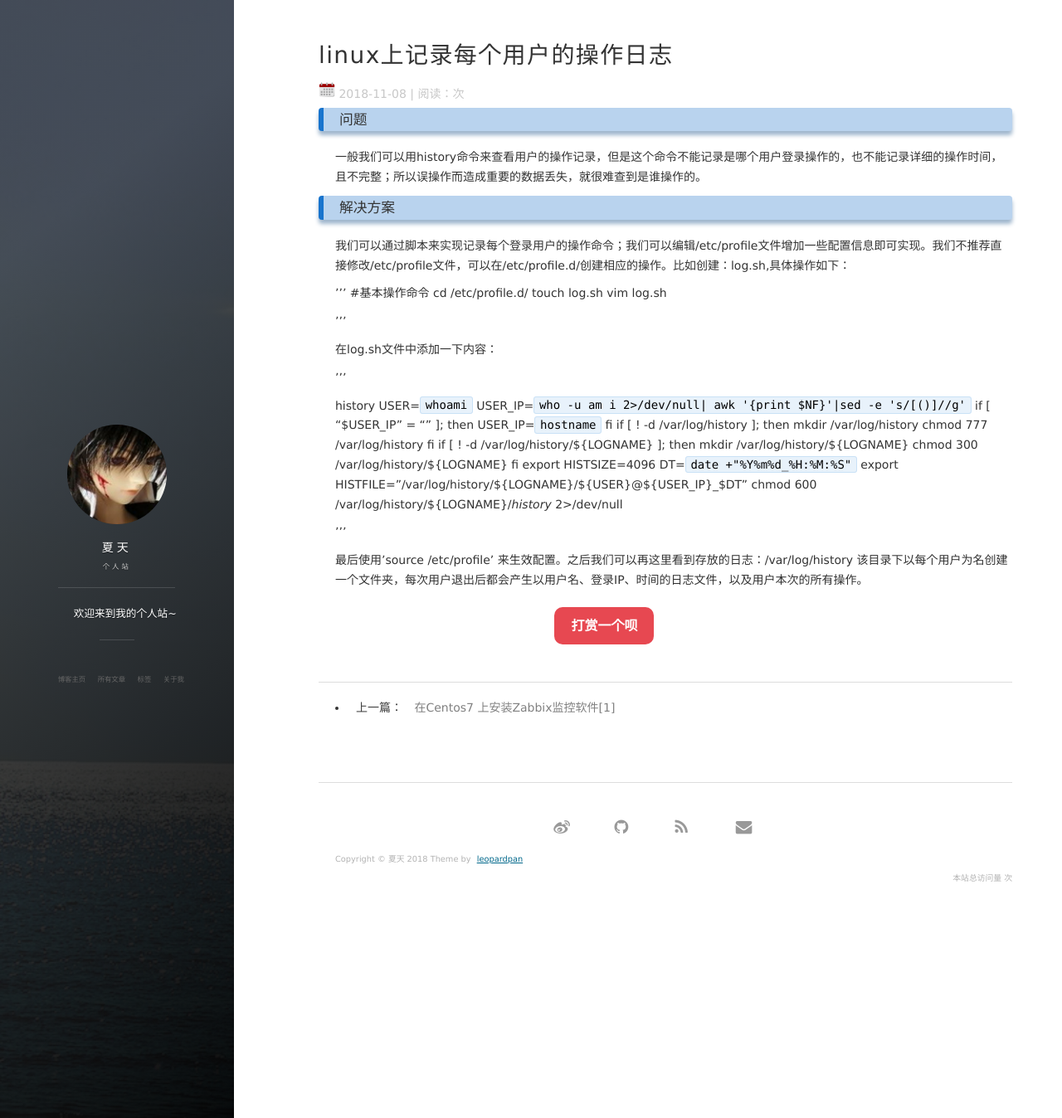
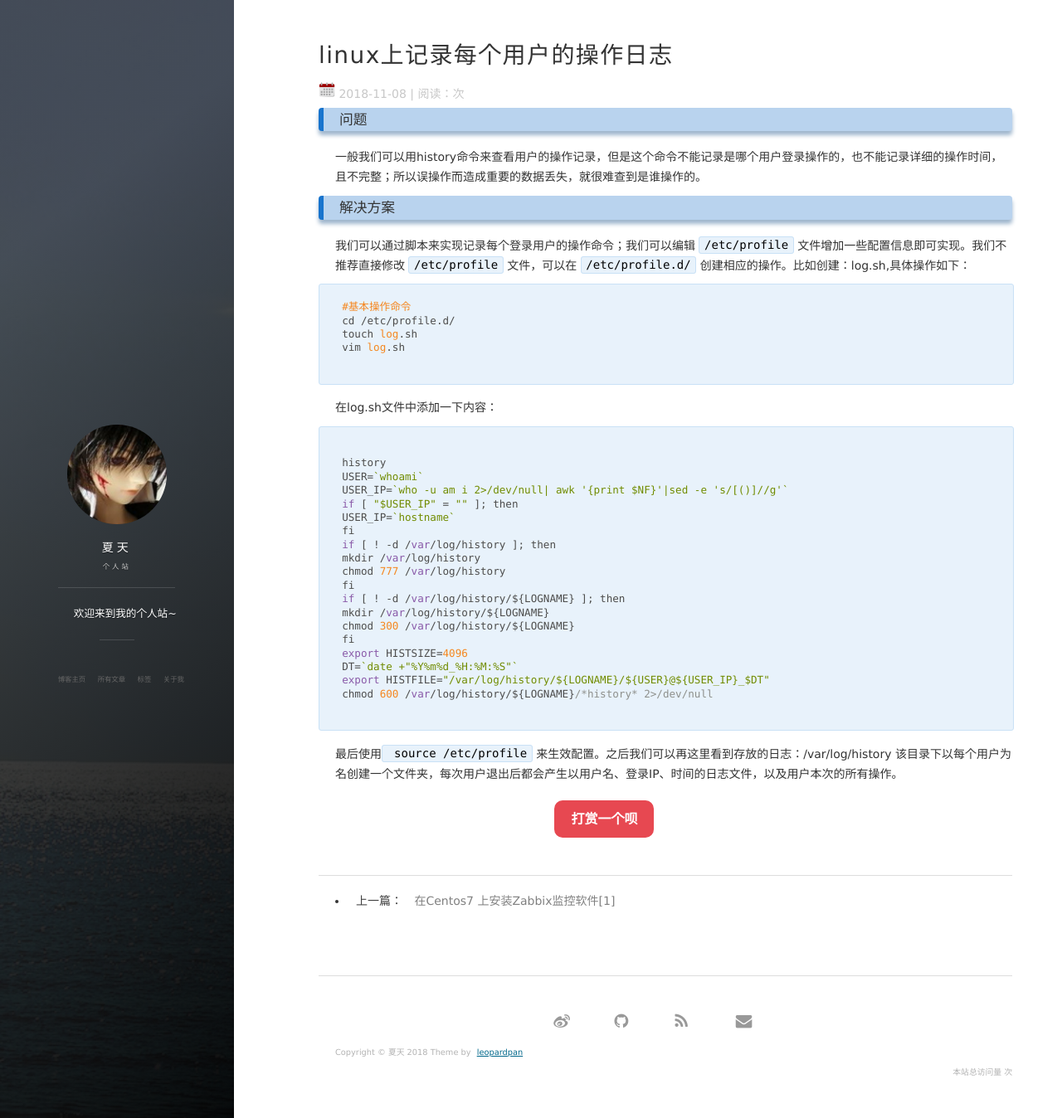
Before and after one commit to sdyz5210/sdyz5210.github.io, a Jekyll site: the page built from _posts/2018-11-08-linux-record-all-user-bash-operation-log.md, in a window 1280 px wide and 1348 px high. Shown: the whole window at 83% size. Built offline with Jekyll 4.4.1, drawn with Linux system fonts in a browser that asks for light colours; nearby versions of some CDN libraries; comment, search, counter and statistics services are not loaded.

Commit message:
记录linux用户的操作记录,调整显示格式

````diff
--- a/_posts/2018-11-08-linux-record-all-user-bash-operation-log.md
+++ b/_posts/2018-11-08-linux-record-all-user-bash-operation-log.md
@@ -12,19 +12,19 @@ tags: [linux]
 
 ### 解决方案
 
-我们可以通过脚本来实现记录每个登录用户的操作命令；我们可以编辑/etc/profile文件增加一些配置信息即可实现。我们不推荐直接修改/etc/profile文件，可以在/etc/profile.d/创建相应的操作。比如创建：log.sh,具体操作如下：
+我们可以通过脚本来实现记录每个登录用户的操作命令；我们可以编辑 `/etc/profile` 文件增加一些配置信息即可实现。我们不推荐直接修改 `/etc/profile` 文件，可以在 `/etc/profile.d/` 创建相应的操作。比如创建：log.sh,具体操作如下：
 
-'''
+```
 #基本操作命令
 cd /etc/profile.d/
 touch log.sh
 vim log.sh
 
-'''
+```
 
 在log.sh文件中添加一下内容：
 
-'''
+```
 
 history
 USER=`whoami`
@@ -45,6 +45,6 @@ DT=`date +"%Y%m%d_%H:%M:%S"`
 export HISTFILE="/var/log/history/${LOGNAME}/${USER}@${USER_IP}_$DT"
 chmod 600 /var/log/history/${LOGNAME}/*history* 2>/dev/null
 
-'''
+```
 
-最后使用'source /etc/profile' 来生效配置。之后我们可以再这里看到存放的日志：/var/log/history 该目录下以每个用户为名创建一个文件夹，每次用户退出后都会产生以用户名、登录IP、时间的日志文件，以及用户本次的所有操作。
+最后使用` source /etc/profile` 来生效配置。之后我们可以再这里看到存放的日志：/var/log/history 该目录下以每个用户为名创建一个文件夹，每次用户退出后都会产生以用户名、登录IP、时间的日志文件，以及用户本次的所有操作。
````
